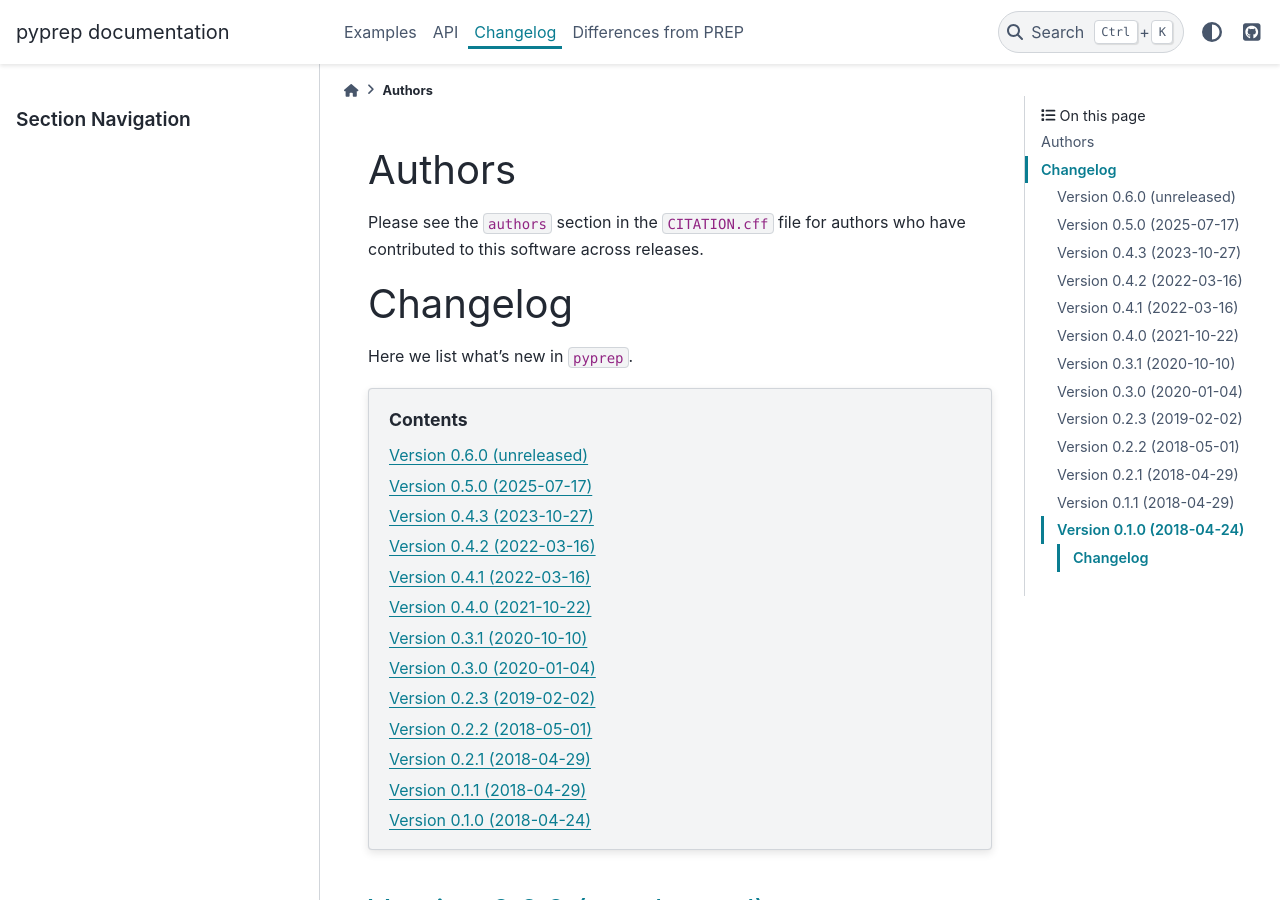
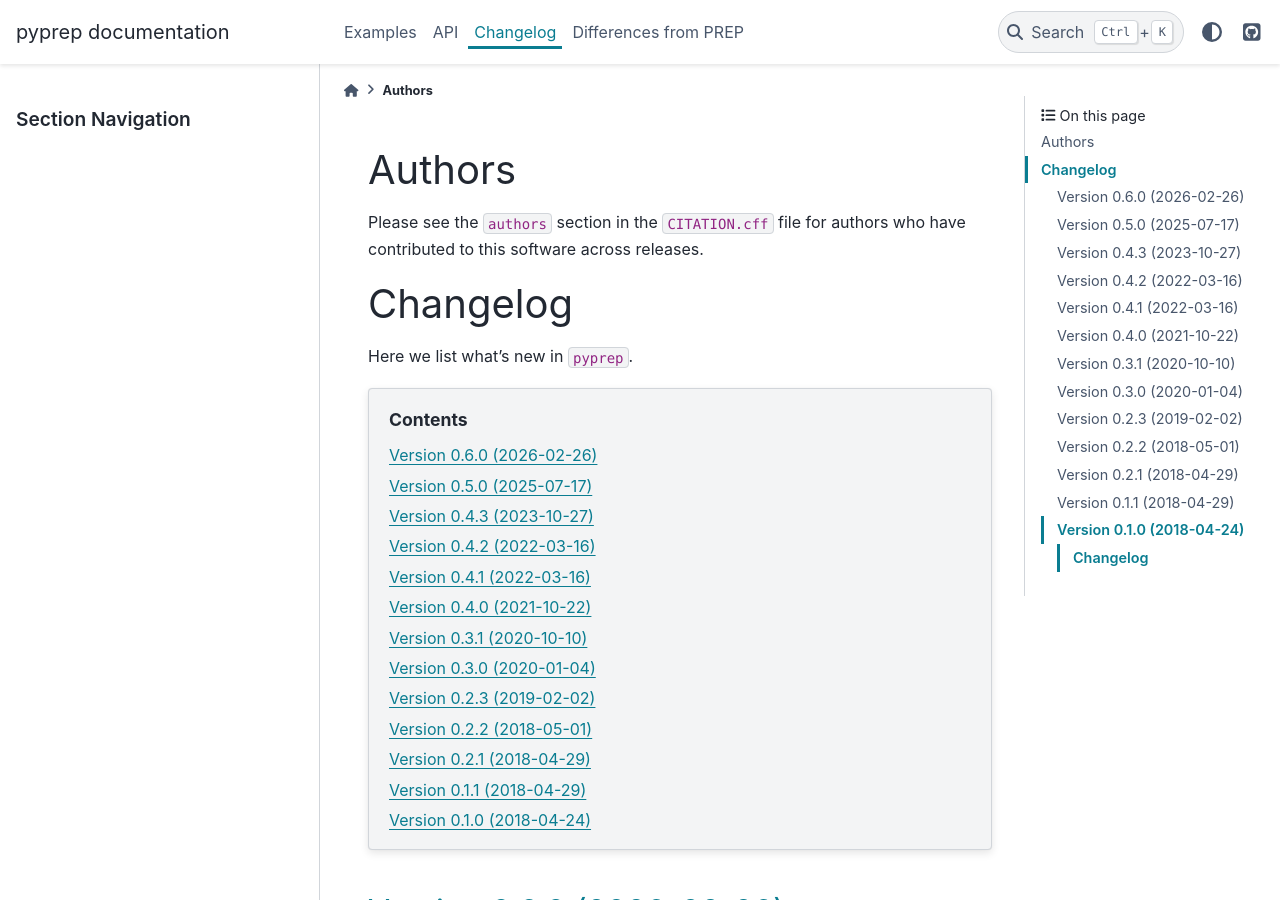
Before and after one commit to sappelhoff/pyprep, a Sphinx documentation site: the page built from docs/changelog.rst, in a window 1280 px wide and 900 px high. Built offline with Sphinx 7.4.7 and the PyData theme 0.15.4, drawn with Linux system fonts in a browser that asks for light colours; the version number could not be read and is left out; some of the changed text lies outside the part shown.

Commit message:
[REL] 0.6.0

```diff
--- a/docs/changelog.rst
+++ b/docs/changelog.rst
@@ -21,7 +21,7 @@ Here we list what's new in ``pyprep``.
 
 .. _changes_0_6_0:
 
-Version 0.6.0 (unreleased)
+Version 0.6.0 (2026-02-26)
 --------------------------
 
 Changelog
```
